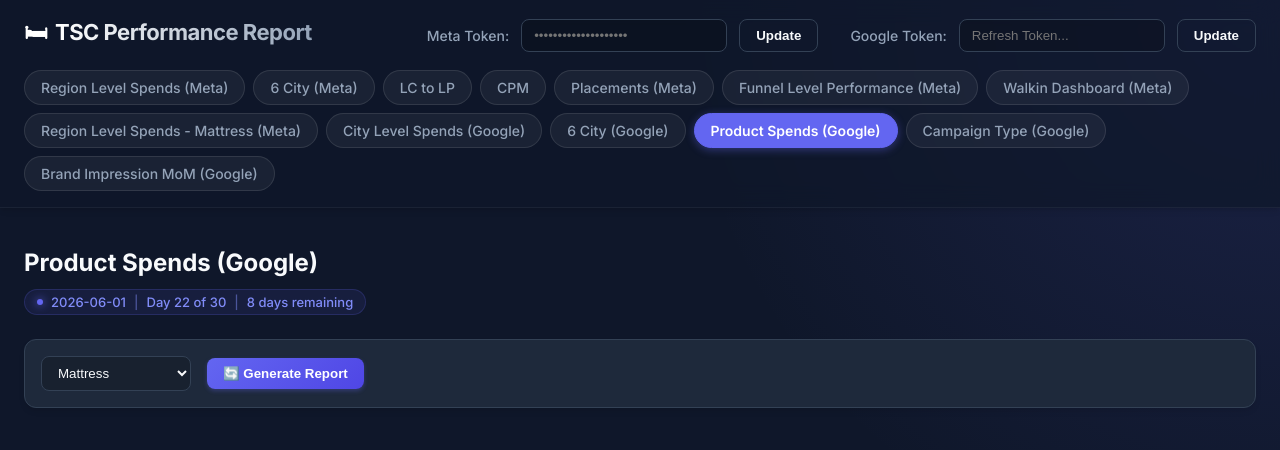
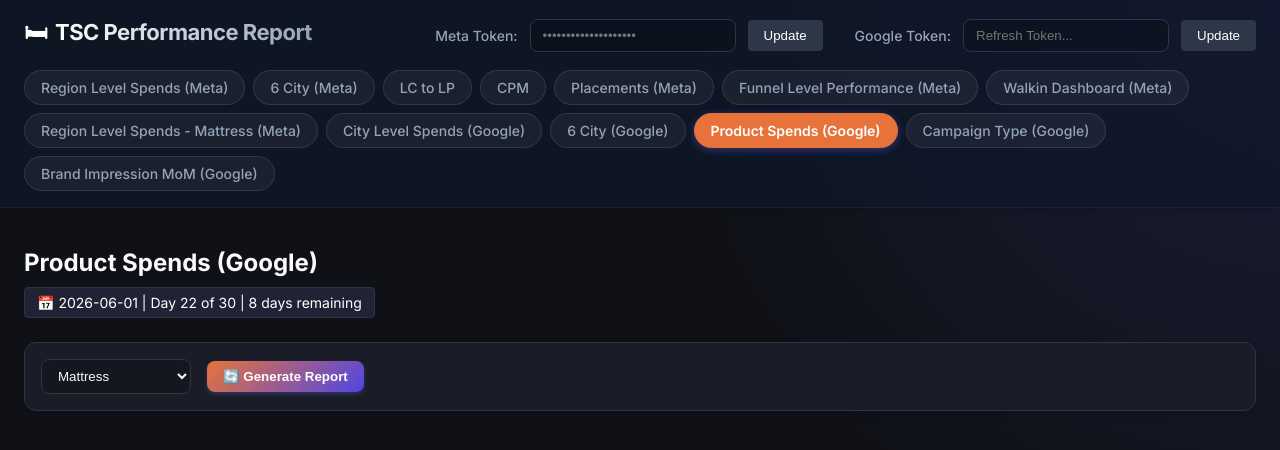
Before and after one commit to abagariya4-netizen/TSC-Performance-Marketing-Report, a Next.js app: page /google/product-spends in a window 1280 px wide. Shown: the top 450 px of the page. Built offline with nearby package versions, Linux system fonts and the light colour scheme.

Commit message:
style: match all remaining reports exactly to the first 4 reports design (CSS update)

```diff
--- a/app/globals.css
+++ b/app/globals.css
@@ -1,15 +1,15 @@
 :root {
-  --bg-color: #0f172a; /* slate-900 */
-  --surface-color: #1e293b; /* slate-800 */
-  --surface-hover: #334155; /* slate-700 */
-  --border-color: #334155;
-  --accent-primary: #6366f1; /* indigo-500 */
+  --bg-color: #0f1117; /* slate-900 */
+  --surface-color: #1a1d27; /* slate-800 */
+  --surface-hover: #1f2333; /* slate-700 */
+  --border-color: #2d3348;
+  --accent-primary: #e8733a; /* indigo-500 */
   --accent-hover: #818cf8; /* indigo-400 */
   --text-primary: #f8fafc; /* slate-50 */
   --text-secondary: #94a3b8; /* slate-400 */
 
-  --success-color: #10b981; /* emerald-500 */
-  --danger-color: #f43f5e; /* rose-500 */
+  --success-color: #48bb78; /* emerald-500 */
+  --danger-color: #fc8181; /* rose-500 */
   --warning-color: #f59e0b; /* amber-500 */
 }
 
@@ -68,19 +68,16 @@ body {
 }
 
 .btn-outline {
-  background: transparent;
-  color: var(--text-primary);
-  border: 1px solid var(--border-color);
-  border-radius: 8px;
+  background-color: #2d3748;
+  color: white;
+  border: none;
   padding: 8px 16px;
-  font-weight: 600;
+  border-radius: 4px;
   cursor: pointer;
-  transition: all 0.2s ease;
 }
 
 .btn-outline:hover {
-  background: var(--surface-hover);
-  border-color: var(--text-secondary);
+  background-color: #3f4a60;
 }
 
 /* Inputs & Selects */
@@ -99,14 +96,15 @@ body {
   box-shadow: 0 0 0 2px rgba(99, 102, 241, 0.2);
 }
 
+
 /* Tables */
 .table-wrapper {
-  background: var(--surface-color);
+  background: var(--bg-color);
   border: 1px solid var(--border-color);
-  border-radius: 12px;
+  border-radius: 8px;
   overflow-x: auto;
   overflow-y: hidden;
-  box-shadow: 0 4px 6px -1px rgba(0, 0, 0, 0.1);
+  box-shadow: none;
 }
 
 .modern-table {
@@ -114,36 +112,88 @@ body {
   border-collapse: collapse;
   text-align: right;
   white-space: nowrap;
+  font-size: 14px;
 }
 
 .modern-table thead {
-  background: rgba(0, 0, 0, 0.2);
-  border-bottom: 2px solid var(--border-color);
+  text-transform: uppercase;
+  font-weight: bold;
+}
+
+.modern-table thead tr {
+  background: #e8733a;
+  color: #fff;
 }
 
 .modern-table th {
-  padding: 12px 16px;
-  color: var(--text-secondary);
-  font-weight: 600;
-  font-size: 13px;
+  padding: 12px 8px;
+  color: #fff;
+  font-weight: bold;
+  font-size: 14px;
   text-transform: uppercase;
-  letter-spacing: 0.05em;
+}
+
+.modern-table tbody tr:nth-child(odd) {
+  background-color: #1a1d27;
+}
+
+.modern-table tbody tr:nth-child(even) {
+  background-color: #1f2333;
 }
 
 .modern-table tbody tr {
   border-bottom: 1px solid var(--border-color);
-  transition: background-color 0.15s ease;
 }
 
 .modern-table tbody tr:hover {
-  background-color: rgba(255, 255, 255, 0.03) !important;
+  background-color: rgba(255, 255, 255, 0.05) !important;
 }
 
 .modern-table td {
+  padding: 12px 8px;
+}
+
+/* Total Row */
+.modern-table tbody tr:last-child {
+  background: #111 !important;
+  font-weight: bold;
+  border-top: 2px solid var(--border-color);
+  position: sticky;
+  bottom: 0;
+  z-index: 5;
+}
+
+/* First Column Stickiness */
+.modern-table th:first-child,
+.modern-table td:first-child {
   padding: 12px 16px;
+  text-align: left;
+  position: sticky;
+  left: 0;
+  border-right: 1px solid var(--border-color);
+}
+
+.modern-table th:first-child {
+  z-index: 10;
+  background: #e8733a;
+}
+
+.modern-table td:first-child {
+  z-index: 1;
+}
+
+.modern-table tbody tr:nth-child(odd) td:first-child {
+  background-color: #1a1d27;
+}
+.modern-table tbody tr:nth-child(even) td:first-child {
+  background-color: #1f2333;
+}
+.modern-table tbody tr:last-child td:first-child {
+  background-color: #111 !important;
 }
 
 /* Scrollbars */
+
 ::-webkit-scrollbar {
   width: 8px;
   height: 8px;
--- a/components/DaysCountBadge.tsx
+++ b/components/DaysCountBadge.tsx
@@ -35,21 +35,10 @@ export default function DaysCountBadge() {
   if (!dateInfo) return null;
 
   return (
-    <div style={{
-      display: 'inline-flex',
-      alignItems: 'center',
-      gap: '8px',
-      marginTop: '8px',
-      padding: '4px 12px',
-      background: 'rgba(99, 102, 241, 0.1)',
-      border: '1px solid rgba(99, 102, 241, 0.2)',
-      borderRadius: '999px',
-      fontSize: '13px',
-      fontWeight: 500,
-      color: 'var(--accent-hover)'
-    }}>
-      <span style={{ width: '6px', height: '6px', borderRadius: '50%', background: 'var(--accent-primary)', boxShadow: '0 0 8px var(--accent-primary)' }}></span>
-      {dateInfo.displayDate} <span style={{ opacity: 0.5 }}>|</span> Day {dateInfo.daysPassed} of {dateInfo.totalDays} <span style={{ opacity: 0.5 }}>|</span> {dateInfo.daysRemaining} days remaining
+    <div style={{ display: 'flex', alignItems: 'center', gap: '15px', marginTop: '10px' }}>
+      <span style={{ backgroundColor: '#1f2333', padding: '6px 12px', borderRadius: '4px', fontSize: '14px', border: '1px solid #2d3348', color: '#fff' }}>
+        📅 {dateInfo.displayDate} | Day {dateInfo.daysPassed} of {dateInfo.totalDays} | {dateInfo.daysRemaining} days remaining
+      </span>
     </div>
   );
 }
--- /dev/null
+++ b/fix_globals.js
@@ -0,0 +1,116 @@
+const fs = require('fs');
+let css = fs.readFileSync('app/globals.css', 'utf8');
+
+// Replace CSS Variables
+css = css.replace(/--bg-color: [^;]+;/, '--bg-color: #0f1117;');
+css = css.replace(/--surface-color: [^;]+;/, '--surface-color: #1a1d27;');
+css = css.replace(/--surface-hover: [^;]+;/, '--surface-hover: #1f2333;');
+css = css.replace(/--border-color: [^;]+;/, '--border-color: #2d3348;');
+css = css.replace(/--accent-primary: [^;]+;/, '--accent-primary: #e8733a;');
+css = css.replace(/--success-color: [^;]+;/, '--success-color: #48bb78;');
+css = css.replace(/--danger-color: [^;]+;/, '--danger-color: #fc8181;');
+
+// Replace Table CSS completely
+const newTableCss = `
+/* Tables */
+.table-wrapper {
+  background: var(--bg-color);
+  border: 1px solid var(--border-color);
+  border-radius: 8px;
+  overflow-x: auto;
+  overflow-y: hidden;
+  box-shadow: none;
+}
+
+.modern-table {
+  width: 100%;
+  border-collapse: collapse;
+  text-align: right;
+  white-space: nowrap;
+  font-size: 14px;
+}
+
+.modern-table thead {
+  text-transform: uppercase;
+  font-weight: bold;
+}
+
+.modern-table thead tr {
+  background: #e8733a;
+  color: #fff;
+}
+
+.modern-table th {
+  padding: 12px 8px;
+  color: #fff;
+  font-weight: bold;
+  font-size: 14px;
+  text-transform: uppercase;
+}
+
+.modern-table tbody tr:nth-child(odd) {
+  background-color: #1a1d27;
+}
+
+.modern-table tbody tr:nth-child(even) {
+  background-color: #1f2333;
+}
+
+.modern-table tbody tr {
+  border-bottom: 1px solid var(--border-color);
+}
+
+.modern-table tbody tr:hover {
+  background-color: rgba(255, 255, 255, 0.05) !important;
+}
+
+.modern-table td {
+  padding: 12px 8px;
+}
+
+/* Total Row */
+.modern-table tbody tr:last-child {
+  background: #111 !important;
+  font-weight: bold;
+  border-top: 2px solid var(--border-color);
+  position: sticky;
+  bottom: 0;
+  z-index: 5;
+}
+
+/* First Column Stickiness */
+.modern-table th:first-child,
+.modern-table td:first-child {
+  padding: 12px 16px;
+  text-align: left;
+  position: sticky;
+  left: 0;
+  border-right: 1px solid var(--border-color);
+}
+
+.modern-table th:first-child {
+  z-index: 10;
+  background: #e8733a;
+}
+
+.modern-table td:first-child {
+  z-index: 1;
+}
+
+.modern-table tbody tr:nth-child(odd) td:first-child {
+  background-color: #1a1d27;
+}
+.modern-table tbody tr:nth-child(even) td:first-child {
+  background-color: #1f2333;
+}
+.modern-table tbody tr:last-child td:first-child {
+  background-color: #111 !important;
+}
+
+/* Scrollbars */
+`;
+
+css = css.replace(/\/\* Tables \*\/[\s\S]*?\/\* Scrollbars \*\//, newTableCss);
+
+fs.writeFileSync('app/globals.css', css);
+console.log('Fixed globals.css');
```
Also changed, not shown: fix_buttons.js (added, +19 -0 lines).
